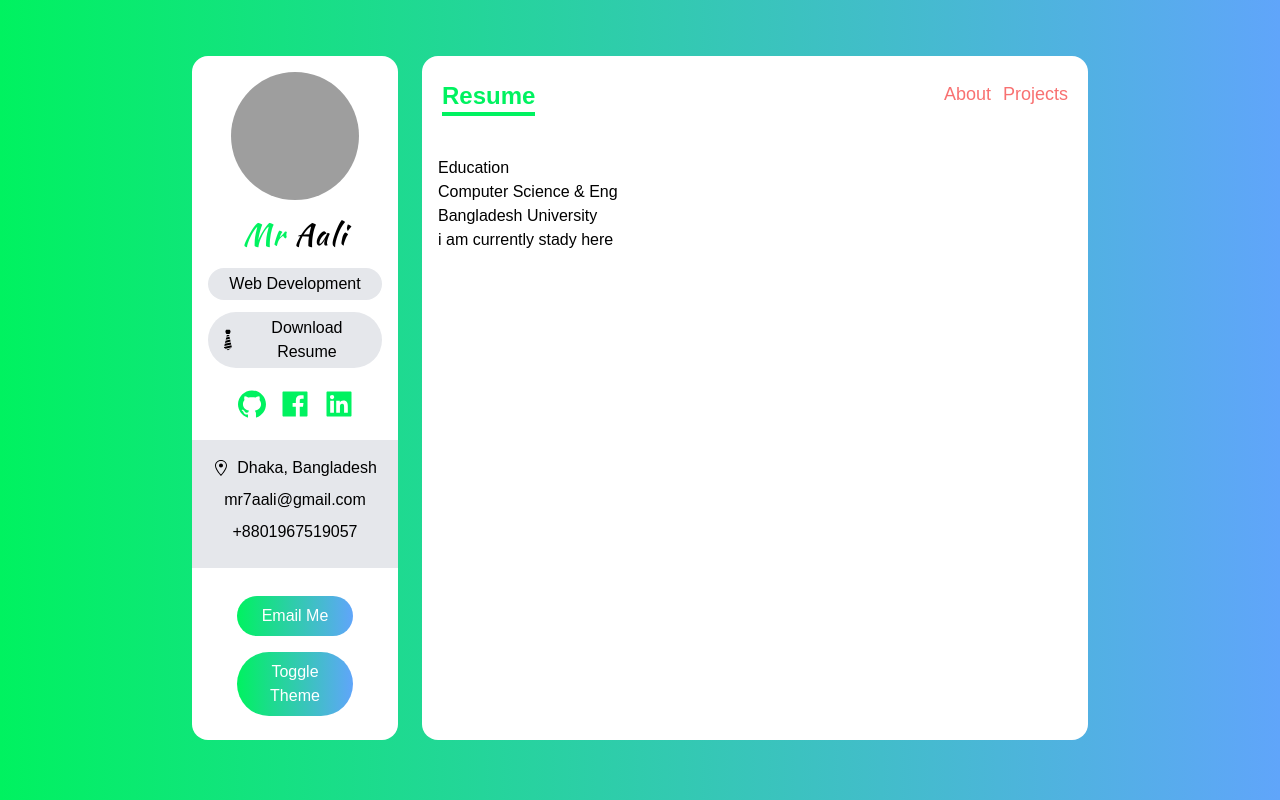
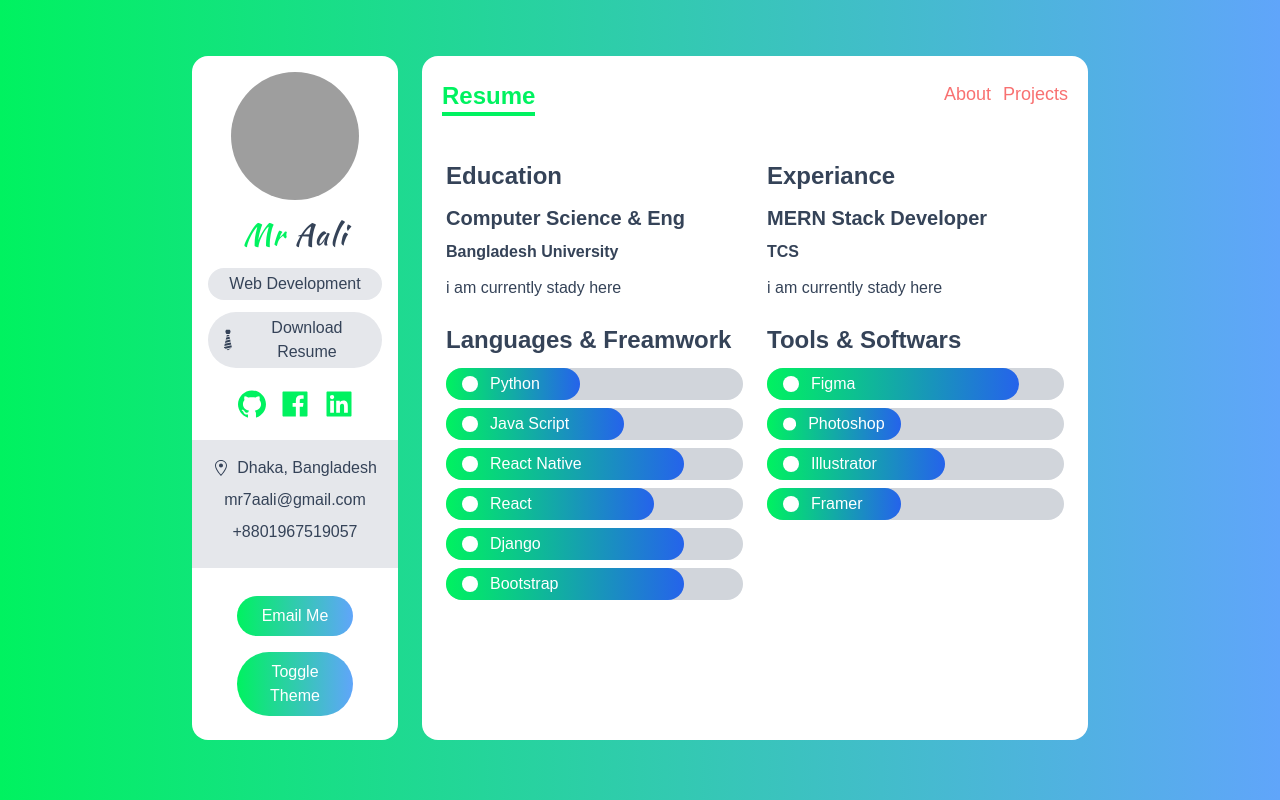
Before and after one commit to mr7aali/portfolio-2-ali, a Next.js app: page /Resume in a window 1280 px wide. Built offline with nearby package versions, Linux system fonts and the light colour scheme; grey boxes are pictures that could not be loaded; a web font is replaced by a local one.

Commit message:
resume page added

```diff
--- /dev/null
+++ b/components/Bar.tsx
@@ -0,0 +1,23 @@
+import { FunctionComponent } from "react";
+import { ISkill } from "type";
+
+
+const Bar:FunctionComponent<{
+    data:ISkill
+}> = ({data:{Icon,level,name}}) => {
+    console.log(level);
+    return (
+        <div className="my-2 text-white bg-gray-300 rounded-full">
+           <div className="px-4 py-1 flex items-center rounded-full bg-gradient-to-r from-green to-blue-600"
+            style={{
+                width:level
+            }}
+           >
+            <Icon className="mr-3"/>
+            {name}
+           </div>
+        </div>
+    );
+};
+
+export default Bar;
--- a/data.ts
+++ b/data.ts
@@ -49,32 +49,32 @@ export const languages: ISkill[] = [
   {
      Icon: BsCircleFill,
      name: 'Python',
-     level: '45',
+     level: '45%',
   },
   {
      Icon: BsCircleFill,
      name: 'Java Script',
-     level: '60',
+     level: '60%',
   },
   {
      Icon: BsCircleFill,
      name: 'React Native',
-     level: '80',
+     level: '80%',
   },
   {
      Icon: BsCircleFill,
      name: 'React',
-     level: '70',
+     level: '70%',
   },
   {
      Icon: BsCircleFill,
      name: 'Django',
-     level: '80',
+     level: '80%',
   },
   {
      Icon: BsCircleFill,
      name: 'Bootstrap',
-     level: '80',
+     level: '80%',
   },
 ]
 
@@ -82,21 +82,21 @@ export const tools: ISkill[] = [
   {
      Icon: BsCircleFill,
      name: 'Figma',
-     level: '85',
+     level: '85%',
   },
   {
      Icon: BsCircleFill,
      name: 'Photoshop',
-     level: '45',
+     level: '45%',
   },
   {
      Icon: BsCircleFill,
      name: 'Illustrator',
-     level: '60',
+     level: '60%',
   },
   {
      Icon: BsCircleFill,
      name: 'Framer',
-     level: '45',
+     level: '45%',
   },
 ]
--- a/src/pages/Resume.tsx
+++ b/src/pages/Resume.tsx
@@ -1,17 +1,50 @@
+import Bar from "components/Bar";
+import { languages, tools } from "data";
+
 const resume = () => {
   return (
-        <div className="p-4">
+    <div className="px-6 py-2 ">
       {/* education and ex */}
       <div className="grid md:grid-cols-2 gap-6">
         <div>
-                <h5>Education</h5>
+          <h5 className="my-3 text-2xl font-bold">Education</h5>
           <div>
-                    <h5>Computer Science & Eng</h5>
-                    <p>Bangladesh University</p>
-                    <p>i am currently stady here</p>
+            <h5 className="my-2 text-xl font-bold">Computer Science & Eng</h5>
+            <p className="font-semibold ">Bangladesh University</p>
+            <p className="my-3">i am currently stady here</p>
+          </div>
+        </div>
+
+        <div>
+          <h5 className="my-3 text-2xl font-bold">Experiance</h5>
+          <div>
+            <h5 className="my-2 text-xl font-bold">MERN Stack Developer</h5>
+            <p className="font-semibold ">TCS </p>
+            <p className="my-3">i am currently stady here</p>
           </div>
         </div>
       </div>
+
+      <div className="grid gap-6 md:grid-cols-2">
+        <div>
+          <h5 className="my-3 text-2xl font-bold">Languages & Freamwork</h5>
+          <div className="my-2">
+            {languages?.map((Language) => (
+              <Bar data={Language} key={Language.name} />
+            ))}
+          </div>
+        </div>
+        <div>
+          <h5 className="my-3 text-2xl font-bold">Tools & Softwars</h5>
+          <div className="my-2">
+            {tools?.map((tool) => (
+              <Bar data={tool} key={tool.name} />
+            ))}
+          </div>
+        </div>
+      </div>
+
+
     </div>
   );
 };
--- a/src/styles/globals.css
+++ b/src/styles/globals.css
@@ -6,4 +6,5 @@
 body{
     background-color: black;
     font-family: sans-serif;
+    color: #354358;
 }
```
Lines whose indentation alone changed are shown as unchanged.
